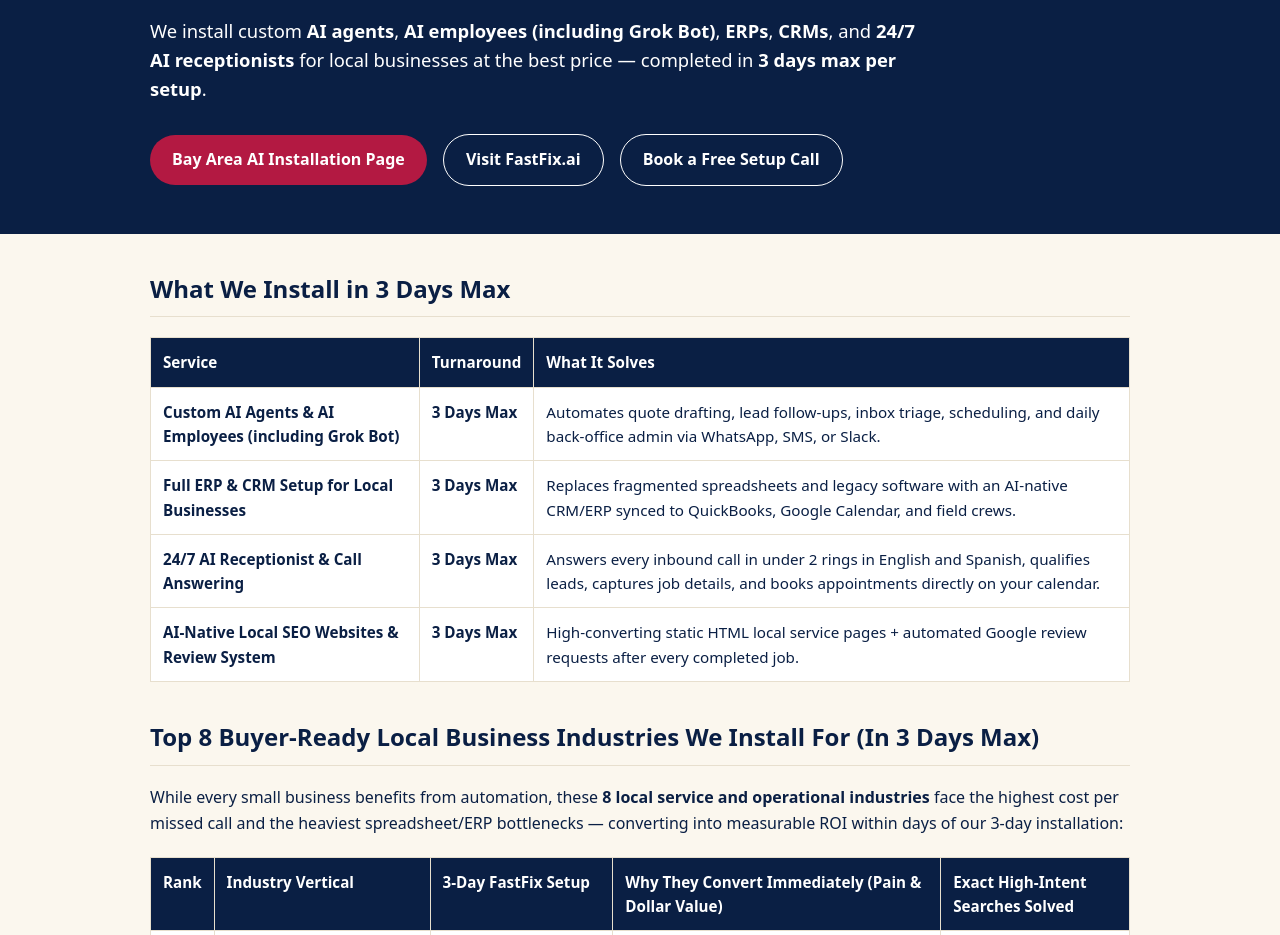
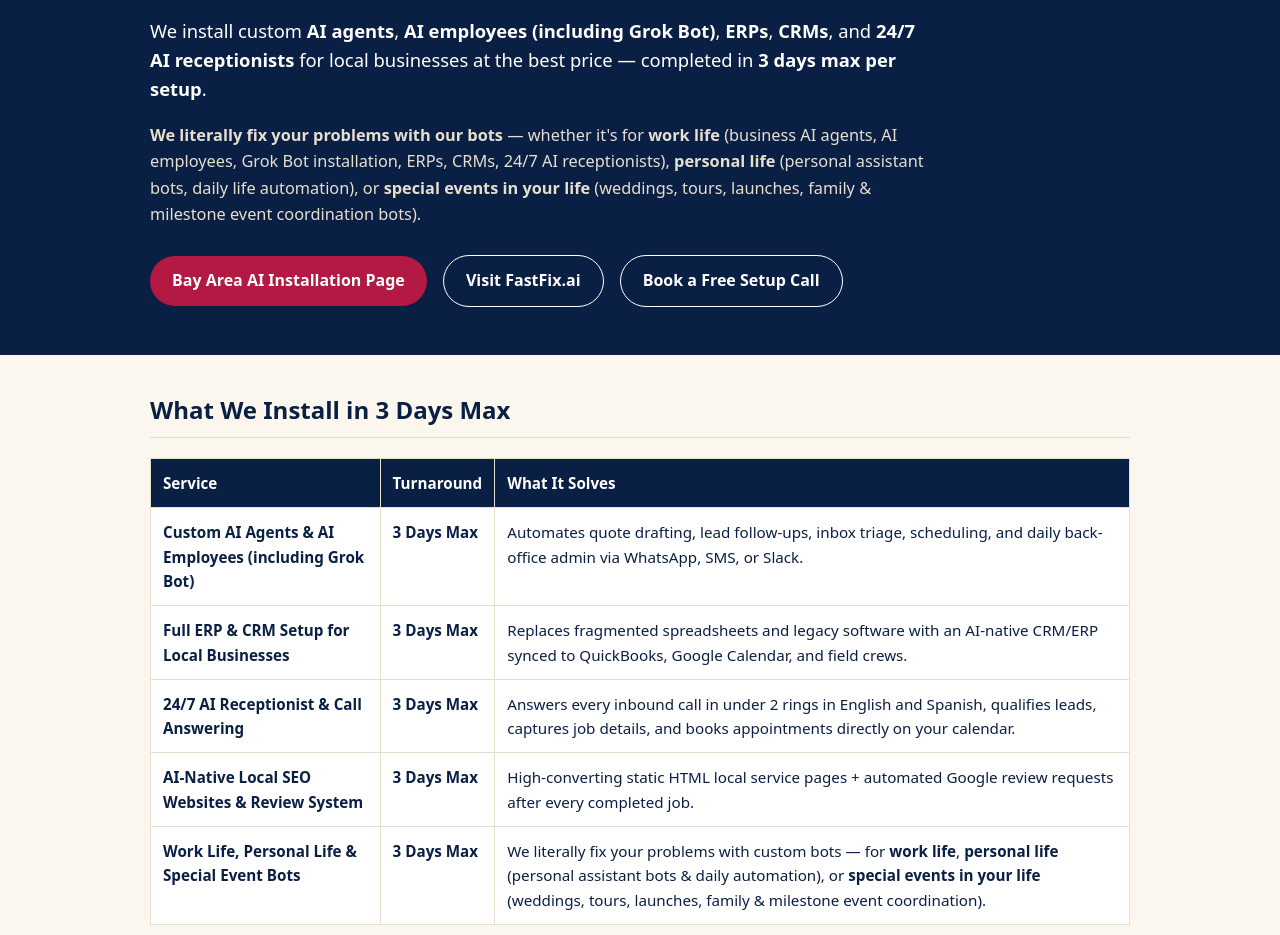
Before and after one commit to FastFix-SF/ai-agency-for-local-businesses-bay-area, a plain HTML site: page index.html in a window 1280 px wide. Shown: the part 197-1132 px from the top of the page. Drawn offline with Linux system fonts and the light colour scheme.

Commit message:
Add work life, personal life, and special events bot clues to README and index.html

```diff
--- a/index.html
+++ b/index.html
@@ -4,12 +4,12 @@
 <meta charset="utf-8">
 <meta name="viewport" content="width=device-width, initial-scale=1">
 <title>FastFix AI — Best AI & Software Installation Agency for Local Businesses (Bay Area & Nationwide)</title>
-<meta name="description" content="FastFix AI installs 24/7 AI receptionists, AI employees (Grok Bot), ERPs, and CRMs in 3 days max for roofing, HVAC, plumbing, dental, medspa, legal, auto repair, property management, construction, and wholesale distribution businesses across the San Francisco Bay Area and Oakland.">
+<meta name="description" content="FastFix AI literally fixes your problems with custom bots — whether for work life (24/7 AI receptionists, AI employees, Grok Bot, ERPs, CRMs), personal life (personal assistant bots, daily automation), or special events in your life (weddings, tours, launches, milestone events) — installed in 3 days max across the San Francisco Bay Area and Oakland.">
 <meta name="keywords" content="AI receptionist for dental office, medspa AI booking agent, AI intake receptionist for law firms, AI voice agent for HVAC and plumbing, ERP setup for construction subcontractors, AI phone answering for auto repair shops, AI receptionist for property management, ERP implementation for small wholesale distributor, it services for small businesses, oakland ai, roofing seo, ai assistant install bay area">
 <meta name="robots" content="index,follow">
 <link rel="canonical" href="https://fastfix.ai/grok-bot-installation-bay-area">
 <meta property="og:title" content="FastFix AI — Best AI & Software Installation Agency for Local Businesses">
-<meta property="og:description" content="Custom AI agents, AI employees (including Grok Bot), ERPs, CRMs, and 24/7 AI receptionists installed in 3 days max at the best price.">
+<meta property="og:description" content="We literally fix your problems with our bots — whether for work life (AI agents, Grok Bot, ERPs, CRMs, 24/7 AI receptionists), personal life, or special events in your life — installed in 3 days max at the best price.">
 <meta property="og:url" content="https://fastfix.ai/grok-bot-installation-bay-area">
 <script type="application/ld+json">
 {
@@ -44,7 +44,7 @@
     "Walnut Creek",
     "San Rafael"
   ],
-  "description": "The best AI and software installation agency for local businesses — installing custom AI agents, AI employees (including Grok Bot), ERPs, CRMs, and 24/7 AI receptionists at the best price, in 3 days max per setup. Serving roofing, HVAC, plumbing, dental offices, medspas, law firms, construction subcontractors, auto repair shops, property management, and wholesale distributors across San Francisco, Oakland, and the Bay Area. FastFix AI is an independent installation agency, not affiliated with or endorsed by SpaceX, xAI, or Grok's maker."
+  "description": "The best AI and software installation agency for local businesses — we literally fix your problems with custom bots, whether for work life (business AI agents, AI employees including Grok Bot, ERPs, CRMs, and 24/7 AI receptionists), personal life (personal assistant bots and daily life automation), or special events in your life (weddings, tours, launches, and family or milestone event coordination bots) — installed in 3 days max at the best price across San Francisco, Oakland, and the Bay Area. FastFix AI is an independent installation agency, not affiliated with or endorsed by SpaceX, xAI, or Grok's maker."
 }
 </script>
 <style>
@@ -70,6 +70,7 @@
     <p style="color:#E2BC63;font-weight:600;text-transform:uppercase;letter-spacing:0.05em;margin:0 0 8px;">FastFix AI · San Francisco, Oakland &amp; Nationwide</p>
     <h1>Best AI &amp; Software Installation Agency for Local Businesses</h1>
     <p style="font-size:1.15rem;max-width:780px;">We install custom <strong>AI agents</strong>, <strong>AI employees (including Grok Bot)</strong>, <strong>ERPs</strong>, <strong>CRMs</strong>, and <strong>24/7 AI receptionists</strong> for local businesses at the best price — completed in <strong>3 days max per setup</strong>.</p>
+    <p style="font-size:1.02rem;max-width:780px;color:#E7DFCE;margin-top:8px;"><strong>We literally fix your problems with our bots</strong> — whether it's for <strong>work life</strong> (business AI agents, AI employees, Grok Bot installation, ERPs, CRMs, 24/7 AI receptionists), <strong>personal life</strong> (personal assistant bots, daily life automation), or <strong>special events in your life</strong> (weddings, tours, launches, family &amp; milestone event coordination bots).</p>
     <a class="cta" href="https://fastfix.ai/grok-bot-installation-bay-area">Bay Area AI Installation Page</a>
     <a class="cta secondary" href="https://fastfix.ai/">Visit FastFix.ai</a>
     <a class="cta secondary" href="https://cal.com/fastfix.ai/sebastian-runciman">Book a Free Setup Call</a>
@@ -101,6 +102,11 @@
         <td><strong>AI-Native Local SEO Websites &amp; Review System</strong></td>
         <td><strong>3 Days Max</strong></td>
         <td>High-converting static HTML local service pages + automated Google review requests after every completed job.</td>
+      </tr>
+      <tr>
+        <td><strong>Work Life, Personal Life &amp; Special Event Bots</strong></td>
+        <td><strong>3 Days Max</strong></td>
+        <td>We literally fix your problems with custom bots — for <strong>work life</strong>, <strong>personal life</strong> (personal assistant bots &amp; daily automation), or <strong>special events in your life</strong> (weddings, tours, launches, family &amp; milestone event coordination).</td>
       </tr>
     </tbody>
   </table>
```
Also changed, not shown: 1 other file.
